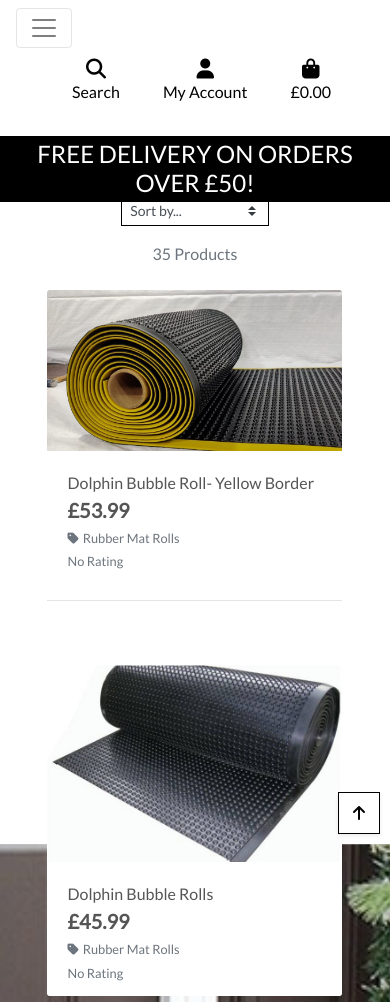
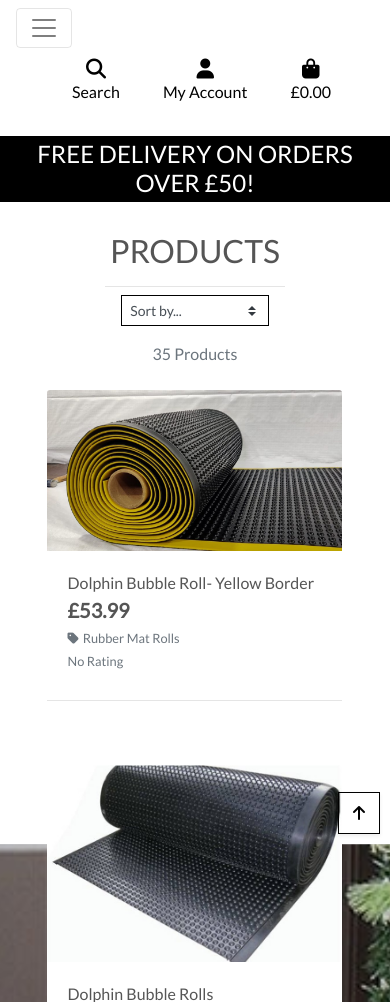
Before and after one commit to baijuka/matzone_v1, a Django app: page /products/ in a window 390 px wide. Shown: the top 1002 px of the page. Run offline with Django 3.2, Linux system fonts and the light colour scheme; data comes from the database, SQL or seed files in the repository; data that the repository does not hold is empty; some libraries are stand-ins or nearby versions.

Commit message:
Product page style updated

```diff
--- a/products/templates/products/products.html
+++ b/products/templates/products/products.html
@@ -12,7 +12,7 @@
 {% block content %}
     <div class="overlay"></div>
     <div class="container-fluid">
-        <div class="row">
+        <div id="product-row" class="row">
             <div class="col text-center mt-3">
                 <h2 class="logo-font">Products</h2>
                 {% for c in current_categories %}
--- a/static/css/base.css
+++ b/static/css/base.css
@@ -313,7 +313,11 @@ footer {
     body {
         height: calc(100vh - 116px);
     }
+    #product-row {
+        margin-top: 100px !important;
+    }
 }
+
 
 .hiddenForm {
     display: none;
```
